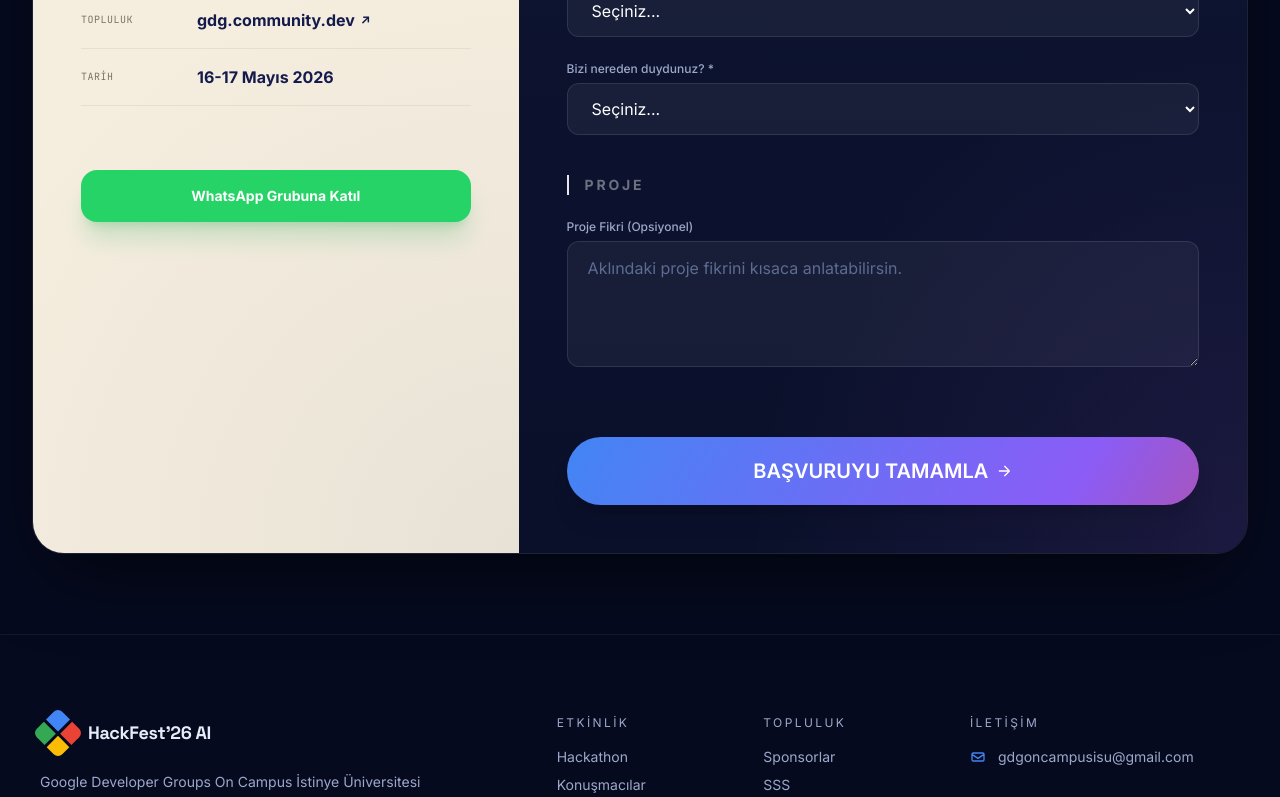
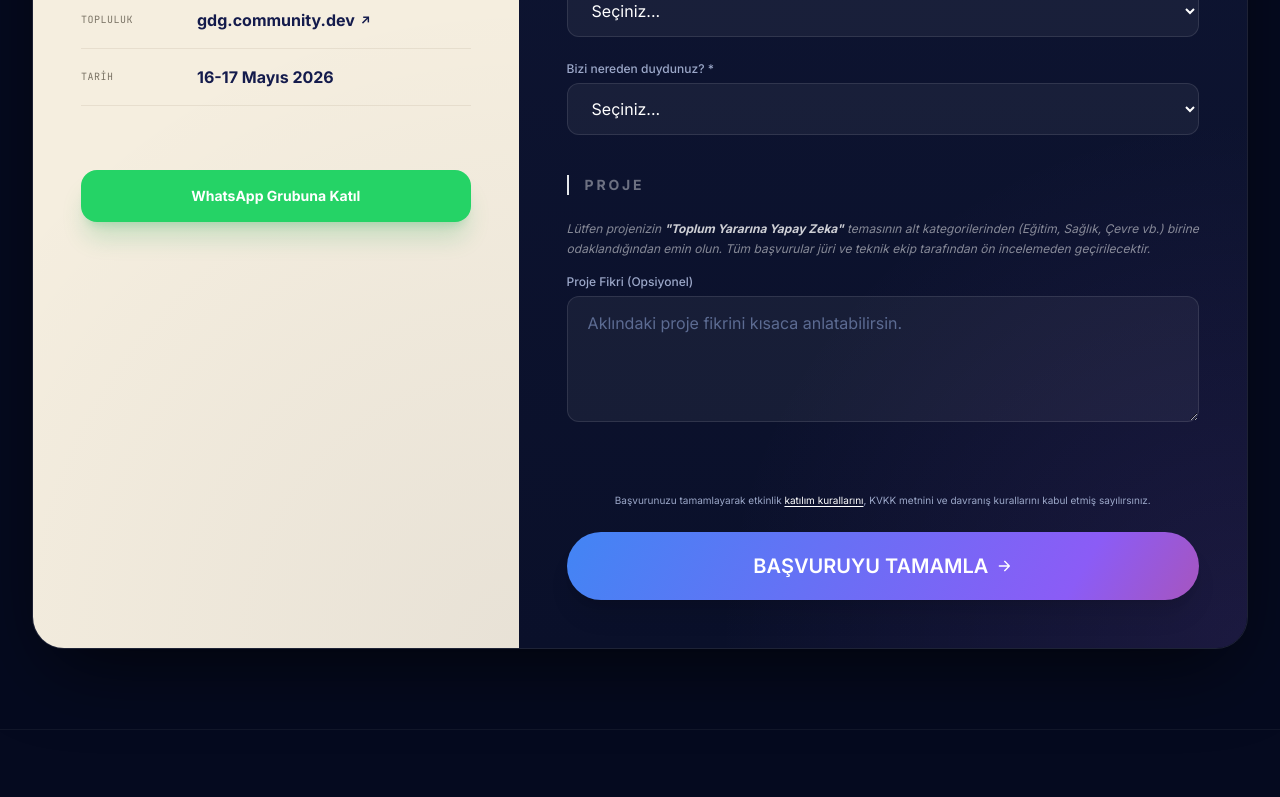
Before and after one commit to BeyzaESER22/HackatonWebSitesi, a Next.js app: page /register in a window 1280 px wide. Shown: the part 782-1579 px from the top of the page. Built offline with nearby package versions, Linux system fonts and the light colour scheme; no server answers.

Commit message:
feat: add category emphasis and legal notice to hackathon registration form

```diff
--- a/src/components/forms/HackathonForm.js
+++ b/src/components/forms/HackathonForm.js
@@ -183,6 +183,9 @@ export function HackathonForm({ onSuccess }) {
       <div className="space-y-6">
         <h4 className="text-sm font-black text-white/40 uppercase tracking-[0.2em] border-l-2 border-primary pl-4">Proje</h4>
         <div className="space-y-4">
+          <p className="text-xs text-white/50 leading-relaxed italic">
+            Lütfen projenizin <strong className="text-white/80">"Toplum Yararına Yapay Zeka"</strong> temasının alt kategorilerinden (Eğitim, Sağlık, Çevre vb.) birine odaklandığından emin olun. Tüm başvurular jüri ve teknik ekip tarafından ön incelemeden geçirilecektir.
+          </p>
           <Textarea
             label="Proje Fikri (Opsiyonel)"
             name="projectIdea"
@@ -196,7 +199,10 @@ export function HackathonForm({ onSuccess }) {
         </div>
       </div>
 
-      <div className="pt-6">
+      <div className="pt-6 space-y-6">
+        <p className="text-[10px] text-ink-dim leading-relaxed text-center px-4">
+          Başvurunuzu tamamlayarak etkinlik <a href="/hackfest26-kurallar.pdf" target="_blank" className="text-white underline underline-offset-2 hover:text-primary transition-colors">katılım kurallarını</a>, KVKK metnini ve davranış kurallarını kabul etmiş sayılırsınız.
+        </p>
         <Button type="submit" className="w-full py-5 text-xl font-black shadow-xl shadow-primary/20 rounded-2xl transition-transform hover:scale-[1.01]" disabled={busy} iconRight={!busy && <ArrowRightIcon />}>
           {busy ? <LoaderInline>Gönderiliyor...</LoaderInline> : 'BAŞVURUYU TAMAMLA'}
         </Button>
```
